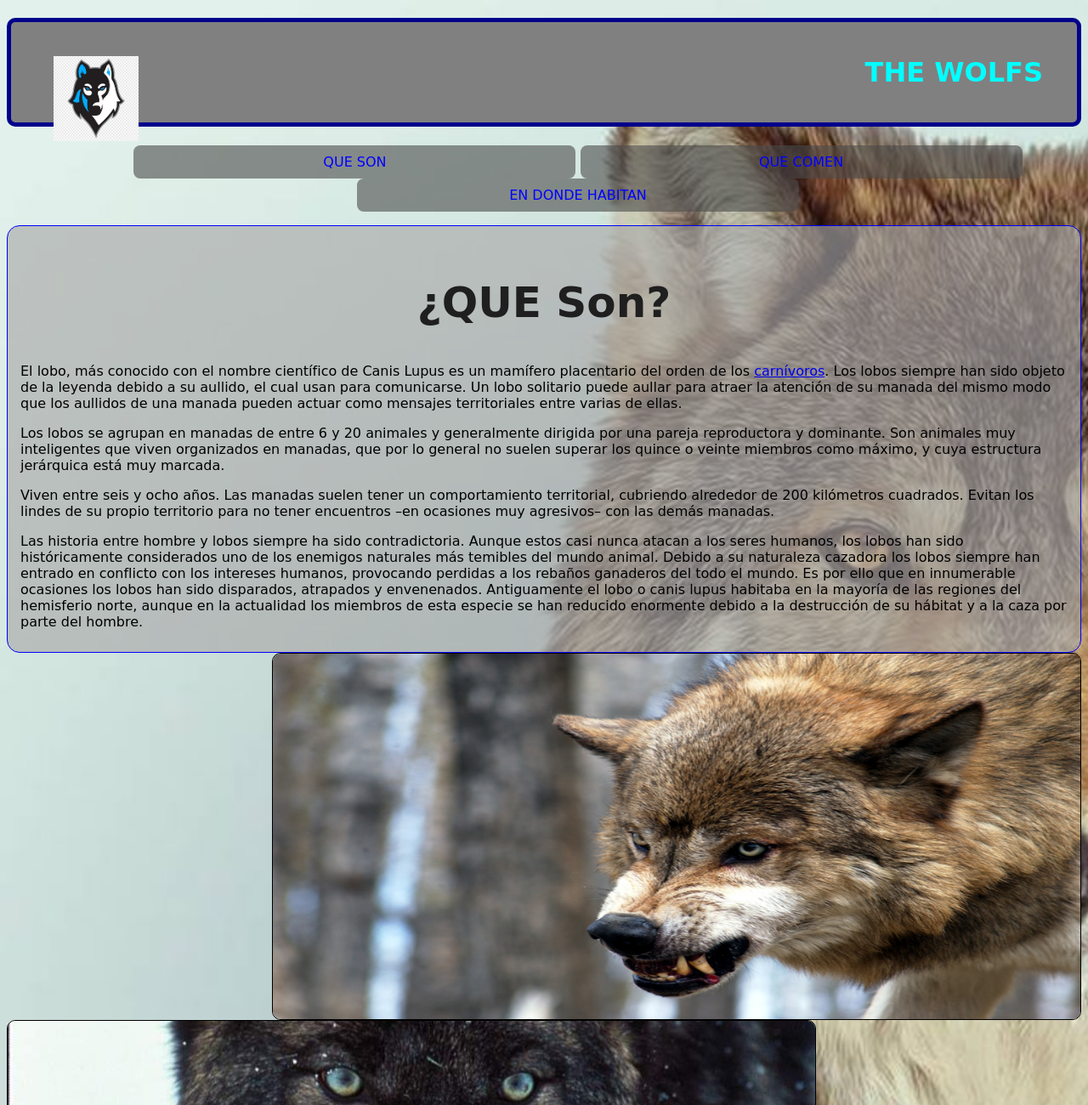
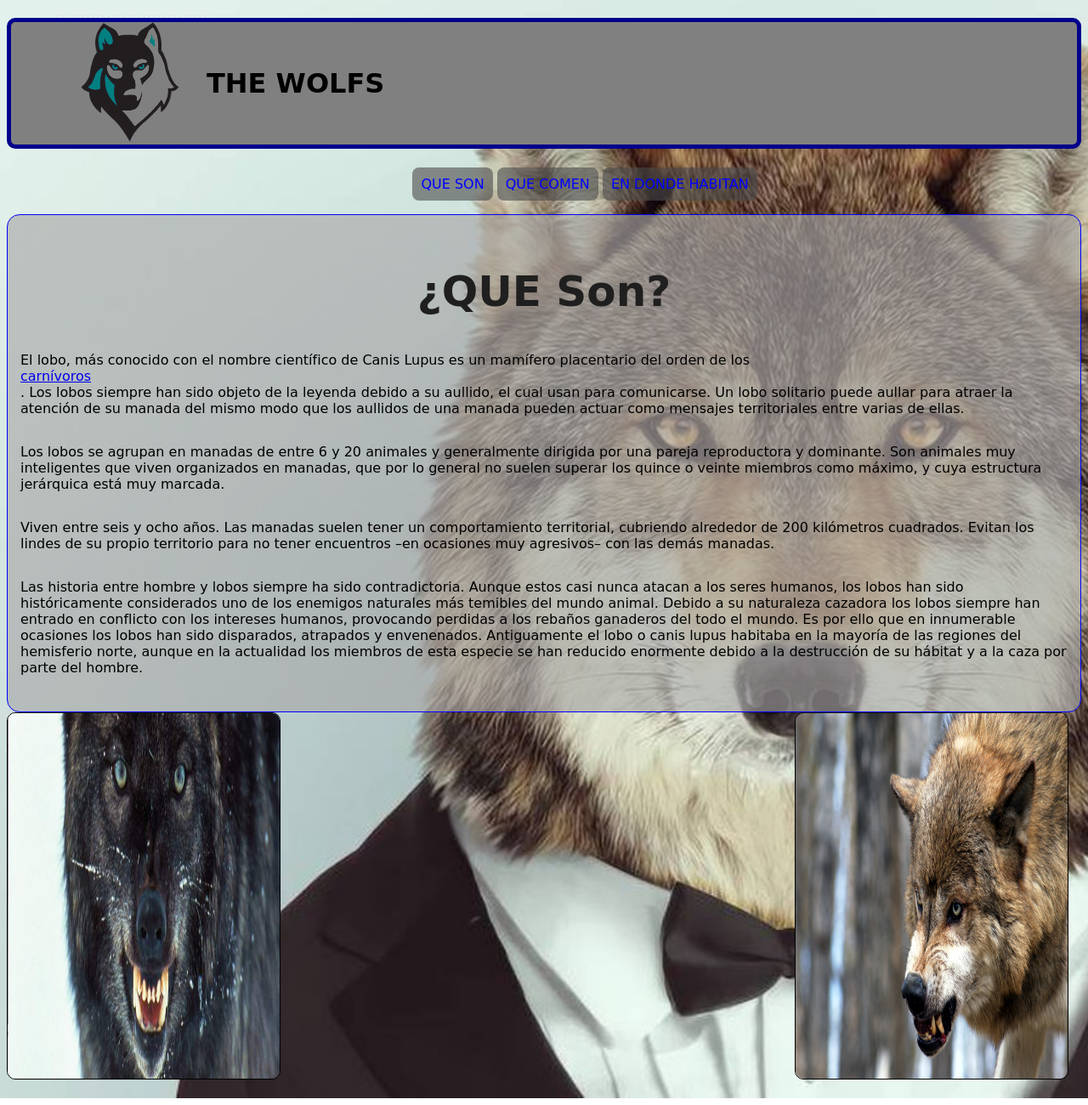
Before and after one commit to peterjhosep31/proyecto_lobos, a plain HTML site: page index.html in a window 1280 px wide. Shown: the top 1300 px of the page at 85% size. Drawn offline with Linux system fonts and the light colour scheme.

Commit message:
Cambios para una mejora visual

```diff
--- a/css/STILYS.CSS
+++ b/css/STILYS.CSS
@@ -1,10 +1,11 @@
 h1{
-    text-align: right;
-    color: aqua;
     border:5px solid darkblue;
     background:gray;
     border-radius: 10px;
     padding: 40px 40px 40px 50px;
+    display: flex;
+    align-items: center;
+    height: 4rem;
 }
 h2{
     text-align: center;
@@ -18,11 +19,14 @@ body{
     font-family: cursive;
 
 }
-.logo{
+
+
+.logo {
     float: left;
     padding: auto;
-    height:150px;
-    width:150px
+    height: 20vh;
+    width: none;
+    mix-blend-mode: darken;
 }
 .agresivo{
     float: right;
@@ -43,10 +47,29 @@ body{
     border-radius: 15px;
     padding: 20px 15px 10px 15px;
 }
-.logo{
-    width: 100px;
-    height: 100px;
+
+.CONTENIDO  > img:nth-child(even) {
+    float: left;
+    margin: 0 15px 10px 0;
 }
+
+.CONTENIDO img:nth-child(odd) {
+    float: right;
+    margin: 0 0 10px 15px;
+}
+
+img:not(.logo) {
+    width: 20rem;
+    margin-right: 15px;
+    margin-bottom: 10px;
+}
+
+ p {
+    display:flex;
+    flex-direction: column;
+    margin-bottom: 2rem;
+ }
+
 .listaPadre{
     columns:2;
     text-align: center;
@@ -62,7 +85,7 @@ body{
 
 nav ul{
     background:transparent;
-    width:100%;
+    width:100vw;
     list-style-type: none;
     text-align:center;
 
@@ -72,7 +95,6 @@ nav ul{
      display:inline-flex;
  }
  nav a{
-     width:500px;
      color: blue;
      padding: 10px;
      text-decoration: none;
```
